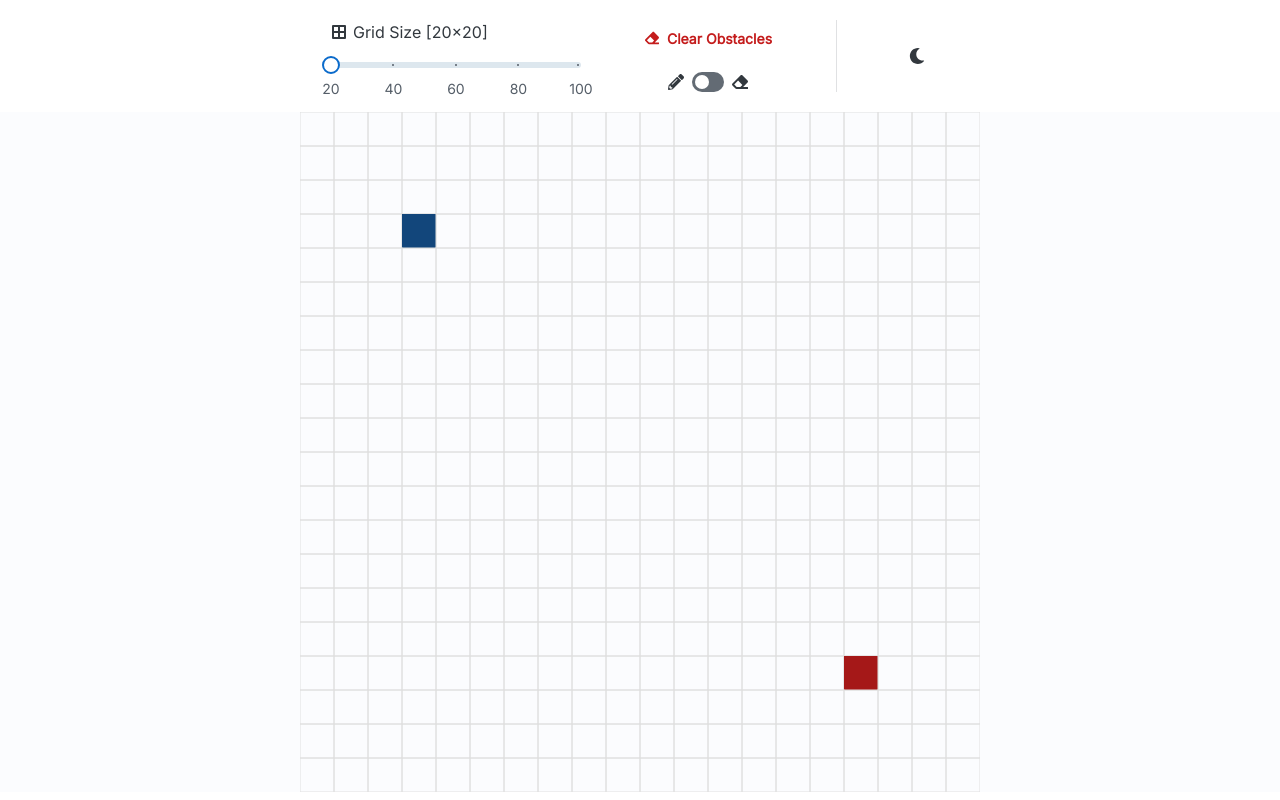
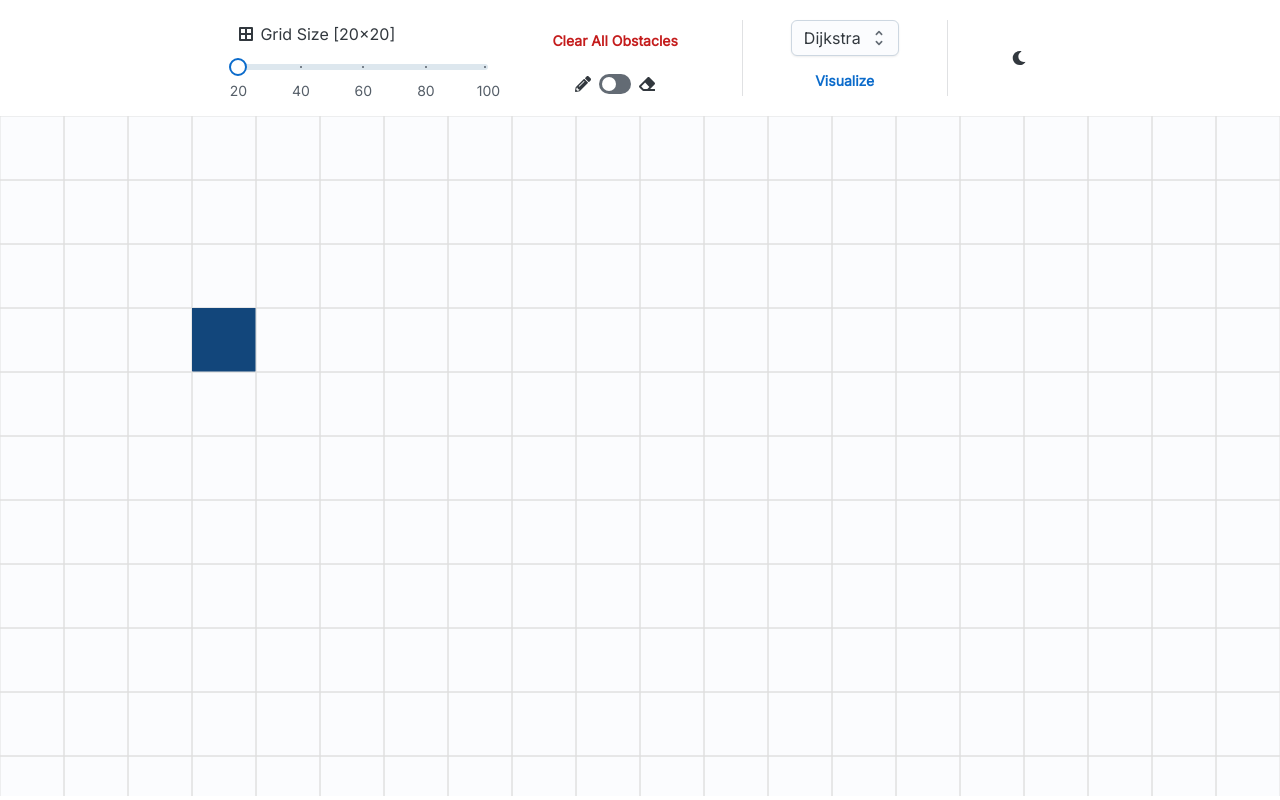
Before and after one commit to dinesjo/joy-ui-site, a React (Vite) app: page / in a window 1280 px wide. Built offline with nearby package versions, Linux system fonts and the light colour scheme.

Commit message:
feat: Hotkey Shift for erase mode

```diff
--- a/src/App.jsx
+++ b/src/App.jsx
@@ -2,6 +2,8 @@ import {
   Box,
   Button,
   Divider,
+  Option,
+  Select,
   Sheet,
   Slider,
   Stack,
@@ -10,7 +12,7 @@ import {
   Typography,
   useColorScheme,
 } from "@mui/joy";
-import { useEffect, useState } from "react";
+import { useCallback, useEffect, useState } from "react";
 import {
   FaBorderAll,
   FaEraser,
@@ -41,7 +43,6 @@ function ModeToggle() {
     >
       <Button
         variant="plain"
-        size="lg"
         color="neutral"
         onClick={() => {
           setMode(mode === "light" ? "dark" : "light");
@@ -88,8 +89,34 @@ function App() {
   const [grid, setGrid] = useState([]); // Initialize as an empty grid
   // Initialize start/end nodes
   const [startNode, setStartNode] = useState(new Node(3, 3, "start"));
-  const [endNode, setEndNode] = useState(new Node(16, 16, "end"));
+  const [endNode, setEndNode] = useState(new Node(14, 16, "end"));
   const [isErasing, setIsErasing] = useState(false);
+  const handleKeyDown = useCallback(
+    (e) => {
+      if (e.key === "Shift") {
+        setIsErasing(true);
+      }
+    },
+    [setIsErasing]
+  );
+
+  const handleKeyUp = useCallback(
+    (e) => {
+      if (e.key === "Shift") {
+        setIsErasing(false);
+      }
+    },
+    [setIsErasing]
+  );
+
+  useEffect(() => {
+    document.addEventListener("keydown", handleKeyDown);
+    document.addEventListener("keyup", handleKeyUp);
+    return () => {
+      document.removeEventListener("keydown", handleKeyDown);
+      document.removeEventListener("keyup", handleKeyUp);
+    };
+  }, [handleKeyDown, handleKeyUp]);
 
   return (
     <>
@@ -101,10 +128,7 @@ function App() {
         sx={{ width: "100vw", px: 2, py: 2.5 }}
       >
         <Box sx={{ width: 250 }}>
-          <Typography
-            startDecorator={<FaBorderAll />}
-            sx={{ textAlign: "center" }}
-          >
+          <Typography startDecorator={<FaBorderAll />}>
             Grid Size [{gridSize}x{gridSize}]
           </Typography>
           <Slider
@@ -126,7 +150,6 @@ function App() {
           spacing={2}
         >
           <Button
-            startDecorator={<FaEraser />}
             variant="plain"
             color="danger"
             onClick={() =>
@@ -143,19 +166,32 @@ function App() {
               })
             }
           >
-            Clear Obstacles
+            Clear All Obstacles
           </Button>
+          <Tooltip title="Tip: Hold Shift to erase quickly">
             <Switch
               variant="solid"
               startDecorator={<FaPencilAlt />}
               endDecorator={<FaEraser />}
-            value={isErasing}
               onChange={() => setIsErasing((prev) => !prev)}
+              checked={isErasing}
             />
+          </Tooltip>
+        </Stack>
+        <Divider orientation="vertical" />
+        <Stack direction="column" gap={1}>
+          <Select defaultValue="dijkstra">
+            <Option value="dijkstra">Dijkstra</Option>
+            <Option value="aStar">A*</Option>
+          </Select>
+          <Button variant="plain" color="primary" size="sm">
+            Visualize
+          </Button>
         </Stack>
         <Divider orientation="vertical" />
         <ModeToggle />
       </Stack>
+
       <Sheet
         sx={{
           display: "grid",
@@ -166,7 +202,7 @@ function App() {
           gridSize={gridSize}
           grid={grid}
           setGrid={setGrid}
-          width={parent.innerHeight - 120}
+          width={parent.innerWidth}
           height={parent.innerHeight - 120}
           theme={useColorScheme().mode}
           startNode={startNode}
```
Lines whose indentation alone changed are shown as unchanged.
